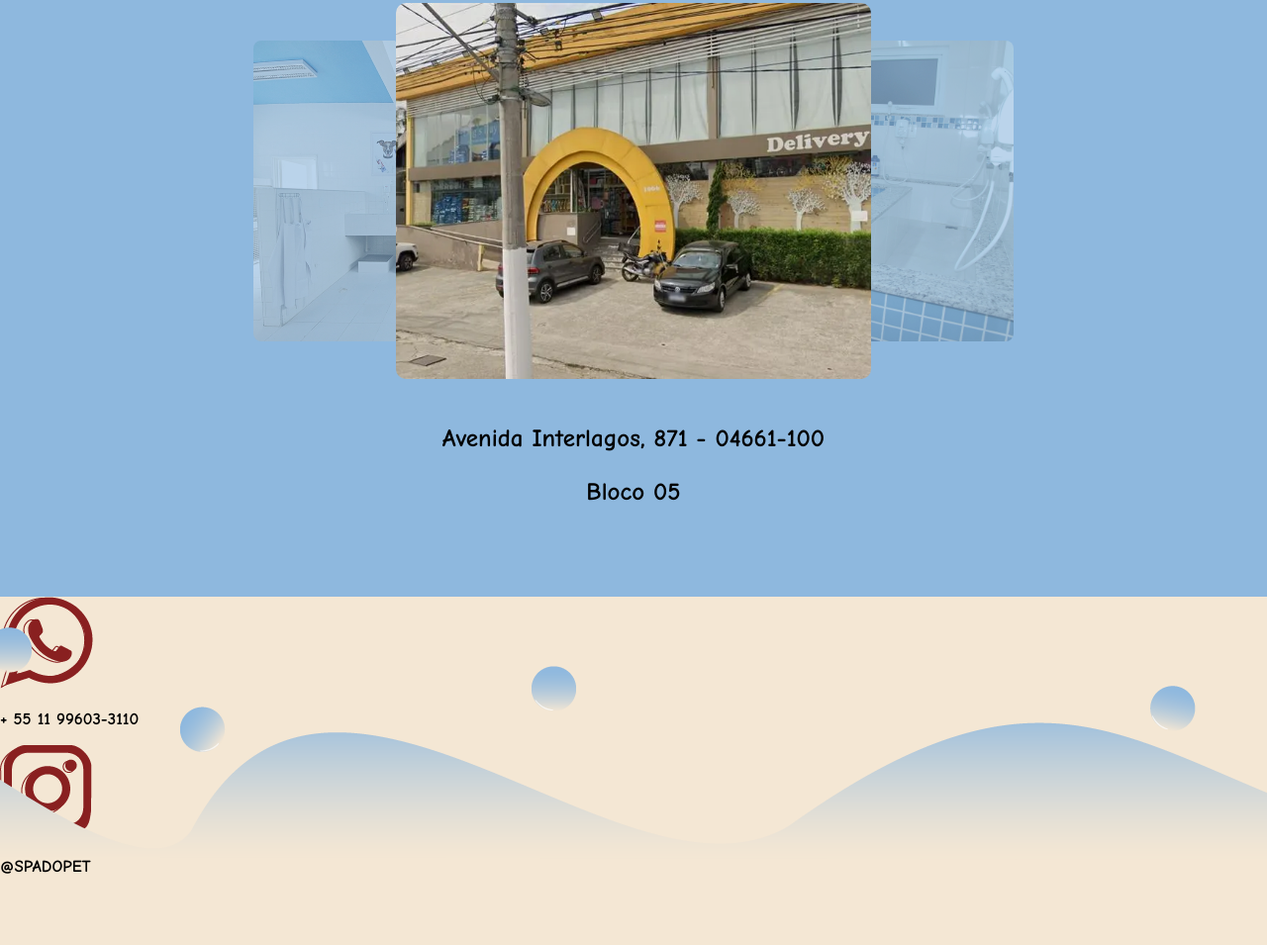
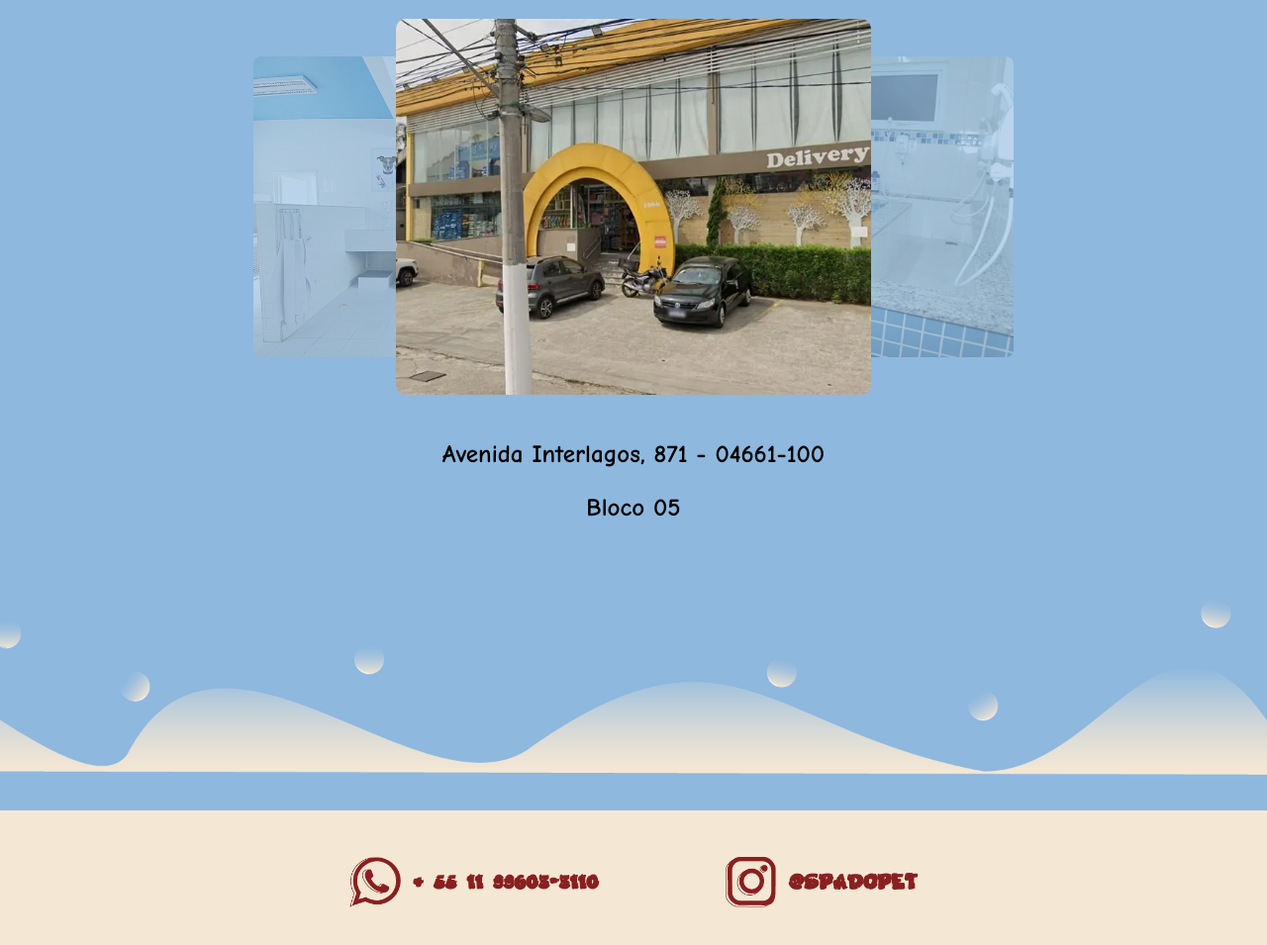
Before and after one commit to brunovicenters/SpaDoPet, a plain HTML site: page index.html in a window 1280 px wide. Shown: the part 4002-4957 px from the top of the page at 99% size. Before the commit the page ends 4904 px from the top, so only its background shows below. Drawn offline with Linux system fonts and the light colour scheme.

Commit message:
Fixed ondas+footer

```diff
--- a/index.html
+++ b/index.html
@@ -8,8 +8,7 @@
     <link rel="preconnect" href="https://fonts.gstatic.com" crossorigin />
     <link
       href="https://fonts.googleapis.com/css2?family=Comic+Neue:wght@400;700&display=swap"
-      rel="stylesheet"
-    />
+      rel="stylesheet" />
     <link rel="stylesheet" href="style.css" />
     <title>Spa do Pet</title>
   </head>
@@ -68,8 +67,7 @@
     <section>
       <img
         src="assets/massagem.webp"
-        alt="Imagem de um cachorro sendo massageado"
-      />
+        alt="Imagem de um cachorro sendo massageado" />
       <h3>Massagem</h3>
       <p>R$ 40,00</p>
       <p>
@@ -79,7 +77,11 @@
     </section>
     <!-- Quem somos -->
     <section id="quemSomos">
-      <img src="assets/ondas.webp" alt="Divisória da página" class="ondas" />
+      <img
+        src="assets/ondas.webp"
+        alt="Divisória da página"
+        id="ondaQS"
+        class="ondas" />
       <div class="centralizar">
         <h2 class="azTurq tituloSec">Quem Somos</h2>
         <div class="sublinhado"></div>
@@ -126,22 +128,19 @@
                   <img
                     src="assets/frenteLoja.webp"
                     alt="Imagem da frente da loja"
-                    class="imgCar"
-                  />
+                    class="imgCar" />
                 </label>
                 <label class="card" for="item-2" id="img-2">
                   <img
                     src="assets/banhoLoja.webp"
                     alt="Imagem da área de banho da loja"
-                    class="imgCar"
-                  />
+                    class="imgCar" />
                 </label>
                 <label class="card" for="item-3" id="img-3">
                   <img
                     src="assets/interiorLoja.webp"
                     alt="Imagem da área da tosa da loja"
-                    class="imgCar"
-                  />
+                    class="imgCar" />
                 </label>
               </div>
             </div>
@@ -154,11 +153,23 @@
       </div>
     </section>
     <!-- Footer/Contatos -->
-    <img src="assets/ondas.webp" alt="Divisória da página" class="ondas" />
     <footer>
-      <img src="assets/logoZap.webp" alt="Logo do Whatsapp" />
-      <p>&#43; 55 11 99603&#45;3110</p>
-      <img src="assets/logoInsta.webp" alt="Logo do Instagram" />
+      <img
+        src="assets/ondas.webp"
+        alt="Divisória da página"
+        id="ondaF"
+        class="ondas" />
+      <img
+        src="assets/logoZap.webp"
+        alt="Logo do Whatsapp"
+        id="logoZap"
+        class="logoSocial" />
+      <p id="textoZap">&#43; 55 11 99603&#45;3110</p>
+      <img
+        src="assets/logoInsta.webp"
+        alt="Logo do Instagram"
+        id="logoInsta"
+        class="logoSocial" />
       <p>&#64;SPADOPET</p>
     </footer>
   </body>
--- a/style.css
+++ b/style.css
@@ -61,6 +61,21 @@ input[type="radio"] {
   display: none;
 }
 
+footer {
+  position: relative;
+  padding: 3% 0%;
+  display: flex;
+  justify-content: center;
+  align-items: center;
+}
+
+footer > p {
+  font-family: "Funny Kid";
+  margin-left: 1%;
+  color: #892020;
+  font-size: 1.5em;
+}
+
 #nomeBa {
   position: absolute;
   left: 18%;
@@ -69,6 +84,18 @@ input[type="radio"] {
 #nomeWel {
   position: absolute;
   right: 18%;
+}
+
+#quemSomos {
+  position: relative;
+}
+
+#ondaQS {
+  top: -30%;
+}
+
+#ondaF {
+  top: -26.8vh;
 }
 
 #fotoBa {
@@ -87,7 +114,7 @@ input[type="radio"] {
   margin-top: 1%;
   padding-top: 3%;
   background-color: #8eb8de;
-  height: 600px;
+  height: 100vh;
 }
 
 #carousel {
@@ -121,6 +148,14 @@ input[type="radio"] {
   z-index: 1;
 }
 
+#textoZap {
+  padding-right: 5%;
+}
+
+#logoInsta {
+  padding-left: 5%;
+}
+
 .sublinhado {
   display: inline-block;
   width: 40%;
@@ -144,6 +179,7 @@ input[type="radio"] {
 
 .ondas {
   position: absolute;
+  width: 100%;
 }
 
 .slider {
@@ -152,7 +188,7 @@ input[type="radio"] {
 
 .slider .wrapper {
   width: 100%;
-  height: 80vh;
+  height: 82vh;
   overflow: hidden;
 }
 
@@ -295,3 +331,7 @@ input[type="radio"] {
 .centralizar p {
   font-size: 25px;
 }
+
+.logoSocial {
+  width: 4%;
+}
```
